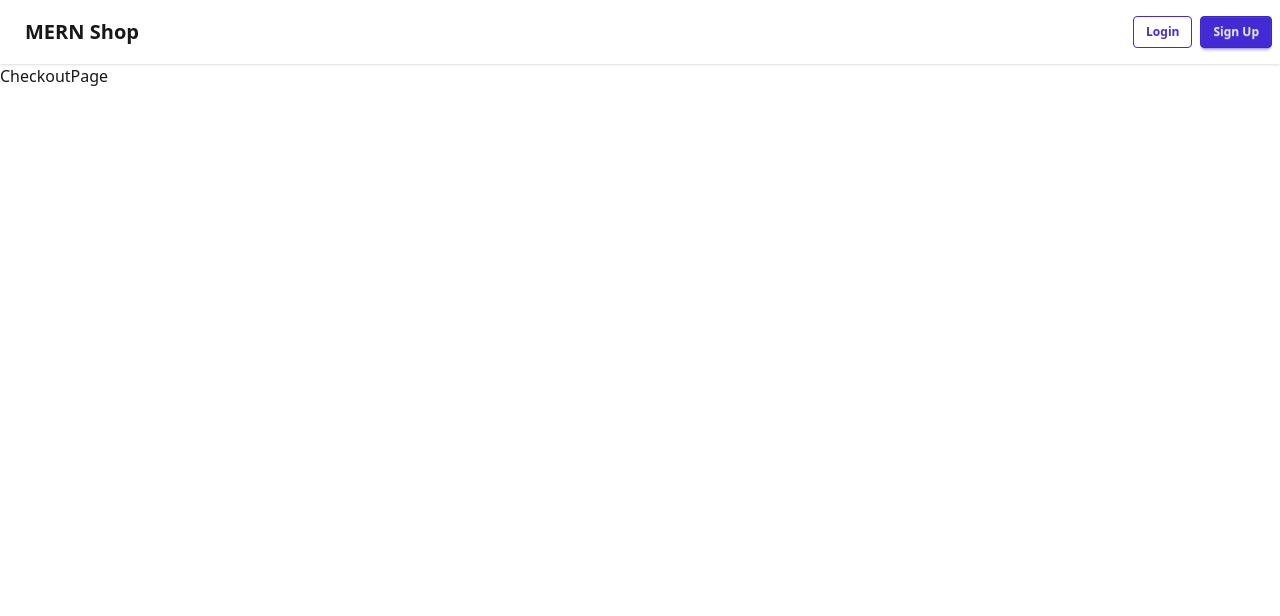
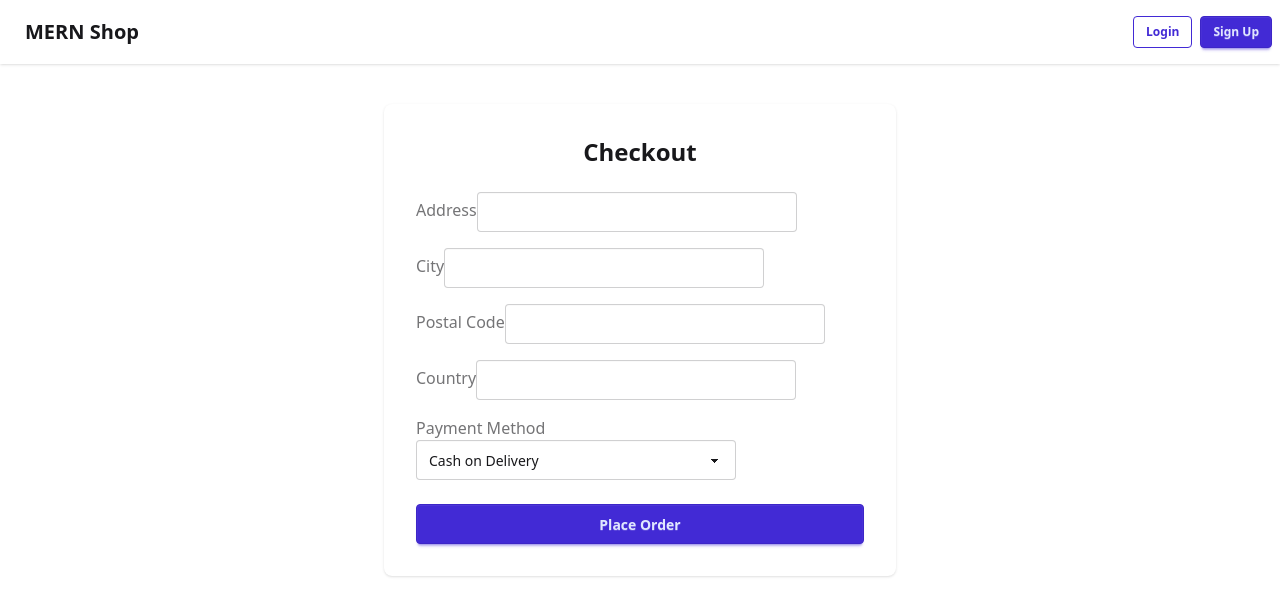
Before and after one commit to ankitjhagithub21/mern-shop, a React (Vite) app in the folder frontend/: page /checkout in a window 1280 px wide. Shown: the top 616 px of the page. Built offline with nearby package versions, Linux system fonts and the light colour scheme; no server answers.

Commit message:
store cart data in zustand

```diff
--- a/frontend/package.json
+++ b/frontend/package.json
@@ -17,7 +17,8 @@
     "react-hot-toast": "^2.6.0",
     "react-router-dom": "^7.9.3",
     "swiper": "^12.0.2",
-    "tailwindcss": "^4.1.14"
+    "tailwindcss": "^4.1.14",
+    "zustand": "^5.0.8"
   },
   "devDependencies": {
     "@eslint/js": "^9.36.0",
--- a/frontend/src/components/Navbar.jsx
+++ b/frontend/src/components/Navbar.jsx
@@ -1,10 +1,15 @@
-import { useContext } from 'react';
+import { useContext, useEffect, useState } from 'react';
 import { Link } from 'react-router-dom';
 import { useAuth } from '../context/AuthContext';
+import {useCartStore} from '../store/useCartStore';
 
 
 const Navbar = () => {
   const { user, logout } = useAuth();
+  const cart = useCartStore(state => state.cart);
+
+  const cartCount = cart?.reduce((sum, item) => sum + item.quantity, 0);
+  const cartSubtotal = cart?.reduce((sum, item) => sum + item.price * item.quantity, 0);
 
   return (
     <div className="navbar bg-base-100 shadow-sm">
@@ -12,8 +17,8 @@ const Navbar = () => {
         <Link to="/" className="btn btn-ghost text-xl">MERN Shop</Link>
       </div>
       <div className="flex gap-5 items-center">
-        {
-           user && <div className="dropdown dropdown-end">
+        {user && (
+          <div className="dropdown dropdown-end">
             <div
               tabIndex={0}
               role="button"
@@ -35,7 +40,7 @@ const Navbar = () => {
                     d="M3 3h2l.4 2M7 13h10l4-8H5.4M7 13L5.4 5M7 13l-2.293 2.293c-.63.63-.184 1.707.707 1.707H17m0 0a2 2 0 100 4 2 2 0 000-4zm-8 2a2 2 0 11-4 0 2 2 0 014 0z"
                   />{" "}
                 </svg>
-              <span className="badge badge-sm indicator-item">8</span>
+                <span className="badge badge-sm indicator-item">{cartCount || 0}</span>
               </div>
             </div>
             <div
@@ -43,8 +48,8 @@ const Navbar = () => {
               className="card card-compact dropdown-content bg-base-100 z-1 mt-3 w-52 shadow"
             >
               <div className="card-body">
-              <span className="text-lg font-bold">8 Items</span>
-              <span className="text-info">Subtotal: $999</span>
+                <span className="text-lg font-bold">{cartCount || 0} Items</span>
+                <span className="text-info">Subtotal: ${cartSubtotal || 0}</span>
                 <div className="card-actions">
                   <Link to="/cart" className="btn btn-primary btn-block">
                     View cart
@@ -53,7 +58,7 @@ const Navbar = () => {
               </div>
             </div>
           </div>
-        }
+        )}
         {user ? (
           <div className="dropdown dropdown-end">
             <div
--- a/frontend/src/layouts/UserLayout.jsx
+++ b/frontend/src/layouts/UserLayout.jsx
@@ -1,10 +1,24 @@
+import { useEffect } from 'react';
 import Navbar from '../components/Navbar';
+import { useCartStore } from '../store/useCartStore';
+import { useAuth } from '../context/AuthContext';
 
-const UserLayout = ({ children }) => (
-  <>
-    <Navbar />
-    {children}
-  </>
-);
+const UserLayout = ({ children }) => {
+  const fetchCart = useCartStore(state => state.fetchCart);
+  const { user } = useAuth();
+
+  useEffect(() => {
+    if (user) {
+      fetchCart();
+    }
+  }, [user, fetchCart]);
+
+  return (
+    <>
+      <Navbar />
+      {children}
+    </>
+  );
+};
 
 export default UserLayout;
--- a/frontend/src/pages/CartPage.jsx
+++ b/frontend/src/pages/CartPage.jsx
@@ -1,36 +1,16 @@
-import React, { useEffect, useState } from "react";
+import React, { useState } from "react";
 import { useNavigate } from "react-router-dom";
+import { useCartStore } from "../store/useCartStore";
 
 const CartPage = () => {
-  const [cart, setCart] = useState([]);
-  const [loading, setLoading] = useState(true);
+  const { cart, setCart } = useCartStore();
+  const [loading, setLoading] = useState(false); // loading can be managed globally if needed
   const [error, setError] = useState("");
   const navigate = useNavigate();
 
-  const fetchCart = async () => {
-    try {
-      const res = await fetch(`${import.meta.env.VITE_API_URL}/cart`, {
-        credentials: "include",
-      });
-      const data = await res.json();
-
-      if (!res.ok) {
-        setError(data.message || "Failed to fetch cart");
-      } else {
-        setCart(data.products);
-      }
-    } catch {
-      setError("Something went wrong");
-    }
-    setLoading(false);
-  };
-
-  useEffect(() => {
-    fetchCart();
-  }, []);
-
   const handleQuantityChange = async (productId, quantity) => {
     if (quantity < 1) return;
+
     try {
       const res = await fetch(
         `${import.meta.env.VITE_API_URL}/cart/${productId}`,
@@ -42,13 +22,16 @@ const CartPage = () => {
         }
       );
       const data = await res.json();
-      console.log("Update response data:", data);
       if (res.ok) setCart(data.products);
-    } catch {}
+    } catch {
+      setError("Something went wrong");
+    }
+
   };
 
   const handleRemove = async (productId) => {
     if (!window.confirm("Remove this item from cart?")) return;
+
     try {
       const res = await fetch(
         `${import.meta.env.VITE_API_URL}/cart/${productId}`,
@@ -59,7 +42,10 @@ const CartPage = () => {
       );
       const data = await res.json();
       if (res.ok) setCart(data.products);
-    } catch {}
+    } catch {
+      setError("Something went wrong");
+    }
+
   };
 
   const subtotal = cart?.reduce(
--- a/frontend/src/pages/CheckoutPage.jsx
+++ b/frontend/src/pages/CheckoutPage.jsx
@@ -1,9 +1,129 @@
-import React from 'react'
+import React, { useState } from 'react';
+import { useNavigate } from 'react-router-dom';
 
 const CheckoutPage = () => {
+  const [address, setAddress] = useState('');
+  const [city, setCity] = useState('');
+  const [postalCode, setPostalCode] = useState('');
+  const [country, setCountry] = useState('');
+  const [paymentMethod, setPaymentMethod] = useState('COD');
+  const [loading, setLoading] = useState(false);
+  const [error, setError] = useState('');
+  const navigate = useNavigate();
+
+  const handleOrder = async (e) => {
+    e.preventDefault();
+    setLoading(true);
+    setError('');
+    try {
+      const res = await fetch(`${import.meta.env.VITE_API_URL}/orders`, {
+        method: 'POST',
+        headers: { 'Content-Type': 'application/json' },
+        credentials: 'include',
+        body: JSON.stringify({
+          shippingAddress: { address, city, postalCode, country },
+          paymentMethod,
+          // You may need to add orderItems, prices, etc. from cart context or API
+        }),
+      });
+      const data = await res.json();
+      if (!res.ok) {
+        setError(data.message || 'Order creation failed');
+      } else {
+        navigate(`/order/${data._id}`);
+      }
+    } catch {
+      setError('Something went wrong');
+    }
+    setLoading(false);
+  };
+
   return (
-    <div>CheckoutPage</div>
-  )
-}
+    <div className="max-w-lg mx-auto bg-base-100 rounded-lg shadow p-8 mt-10">
+      <h2 className="text-2xl font-bold mb-6 text-center">Checkout</h2>
+      {error && <div className="alert alert-error mb-4 py-2">{error}</div>}
+      <form onSubmit={handleOrder}>
+        <div className="form-control mb-4">
+          <label className="label">
+            <span className="label-text">Address</span>
+          </label>
+          <input
+            type="text"
+            className="input input-bordered"
+            value={address}
+            onChange={e => setAddress(e.target.value)}
+            required
+            disabled={loading}
+          />
+        </div>
+        <div className="form-control mb-4">
+          <label className="label">
+            <span className="label-text">City</span>
+          </label>
+          <input
+            type="text"
+            className="input input-bordered"
+            value={city}
+            onChange={e => setCity(e.target.value)}
+            required
+            disabled={loading}
+          />
+        </div>
+        <div className="form-control mb-4">
+          <label className="label">
+            <span className="label-text">Postal Code</span>
+          </label>
+          <input
+            type="text"
+            className="input input-bordered"
+            value={postalCode}
+            onChange={e => setPostalCode(e.target.value)}
+            required
+            disabled={loading}
+          />
+        </div>
+        <div className="form-control mb-4">
+          <label className="label">
+            <span className="label-text">Country</span>
+          </label>
+          <input
+            type="text"
+            className="input input-bordered"
+            value={country}
+            onChange={e => setCountry(e.target.value)}
+            required
+            disabled={loading}
+          />
+        </div>
+        <div className="form-control mb-6">
+          <label className="label">
+            <span className="label-text">Payment Method</span>
+          </label>
+          <select
+            className="select select-bordered"
+            value={paymentMethod}
+            onChange={e => setPaymentMethod(e.target.value)}
+            disabled={loading}
+          >
+            <option value="COD">Cash on Delivery</option>
+            <option value="Card">Card</option>
+            {/* Add more payment methods if needed */}
+          </select>
+        </div>
+        <button
+          type="submit"
+          className={`btn btn-primary w-full${loading ? ' btn-disabled' : ''}`}
+          disabled={loading}
+        >
+          {loading ? (
+            <span className="loading loading-spinner loading-sm"></span>
+          ) : (
+            'Place Order'
+          )}
+        </button>
+      </form>
+    </div>
+  );
+};
 
-export default CheckoutPage
+export default CheckoutPage;
--- /dev/null
+++ b/frontend/src/store/useCartStore.js
@@ -0,0 +1,33 @@
+import { create } from 'zustand';
+
+export const useCartStore = create((set, get) => ({
+  cart: [],
+  setCart: (cart) => set({ cart }),
+  addItem: (item) => set(state => ({
+    cart: [...state.cart, item]
+  })),
+  updateItem: (productId, quantity) => set(state => ({
+    cart: state.cart.map(item =>
+      item.productId === productId ? { ...item, quantity } : item
+    )
+  })),
+  removeItem: (productId) => set(state => ({
+    cart: state.cart.filter(item => item.productId !== productId)
+  })),
+  clearCart: () => set({ cart: [] }),
+  fetchCart: async () => {
+    try {
+      const res = await fetch(`${import.meta.env.VITE_API_URL}/cart`, {
+        credentials: 'include',
+      });
+      const data = await res.json();
+      if (res.ok && data.products) {
+        set({ cart: data.products });
+      } else {
+        set({ cart: [] });
+      }
+    } catch {
+      set({ cart: [] });
+    }
+  },
+}));
```
Also changed, not shown: 1 other file (tests, documents, lock files or other folders). Lines whose indentation alone changed are shown as unchanged.
